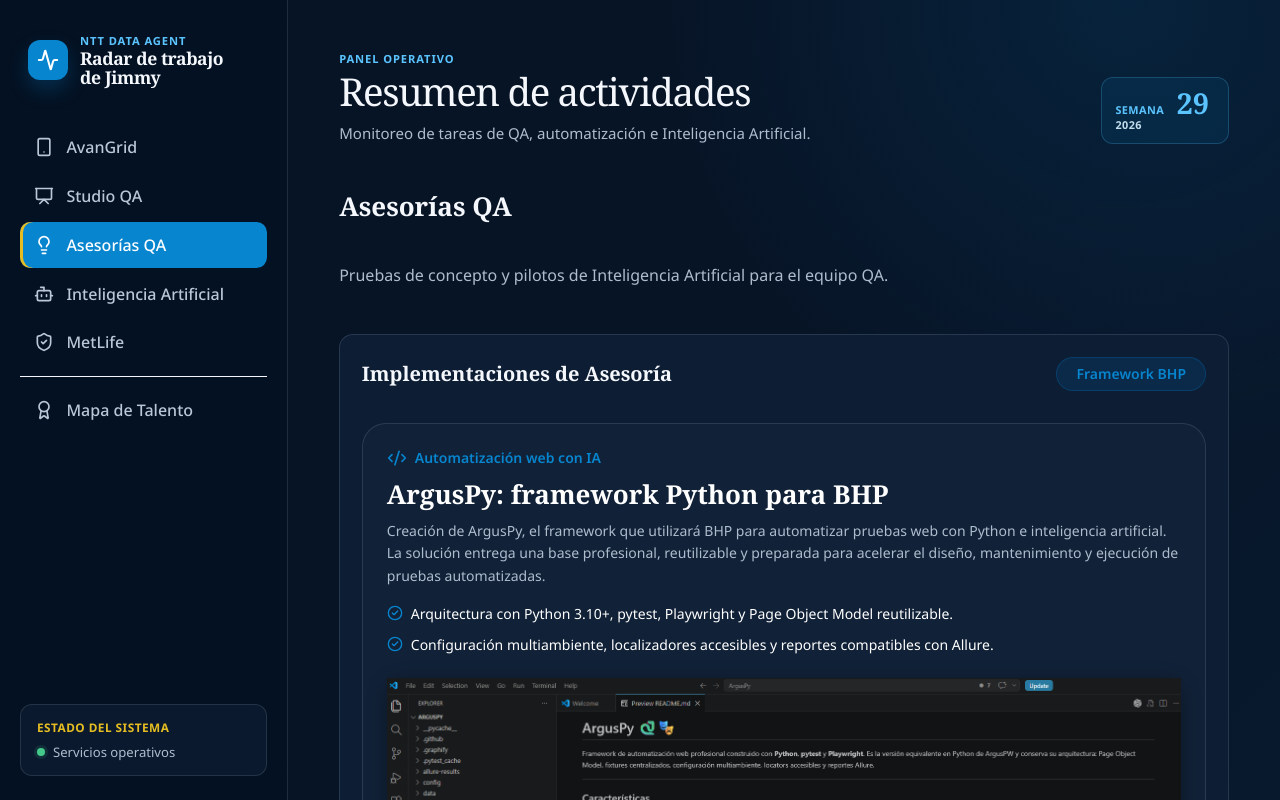
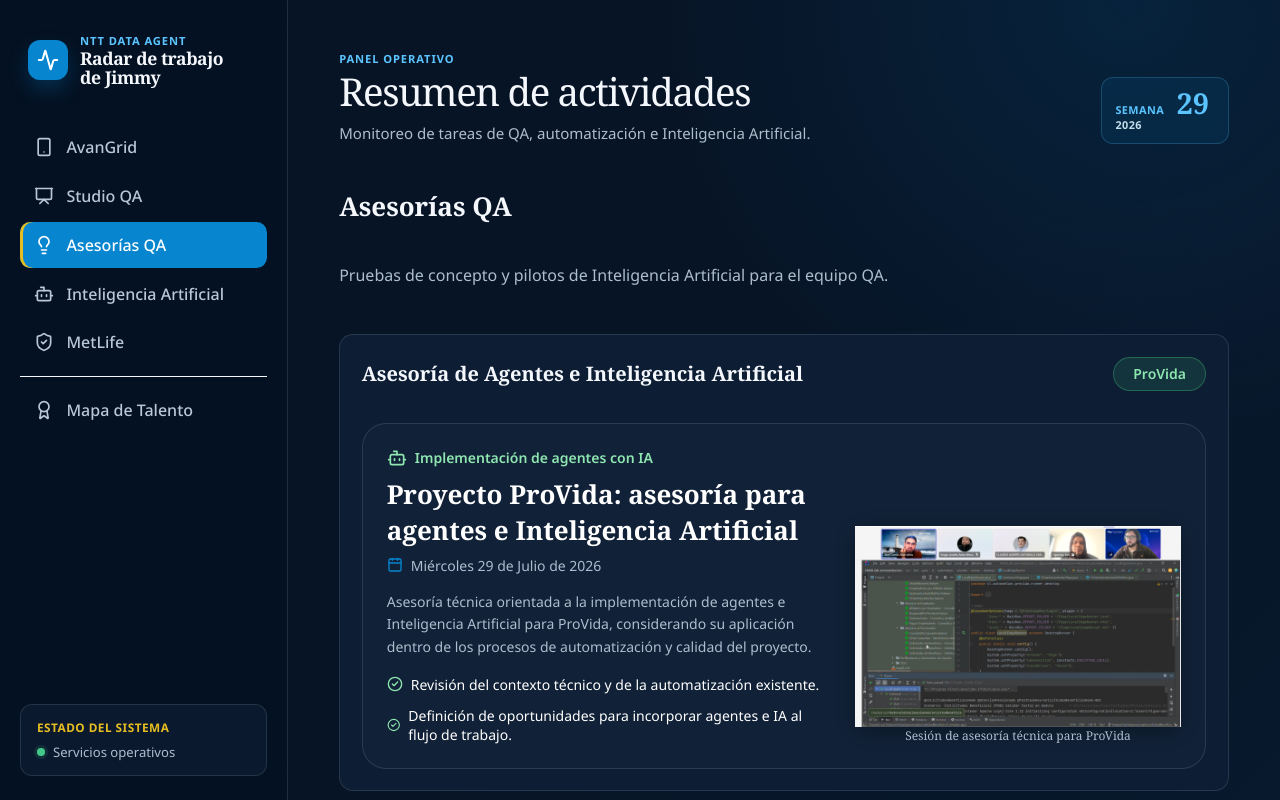
Before and after one commit to TuxMarley/dashboard, a React (Vite) app: page /innovacion in a window 1280 px wide. Shown: the top 800 px of the page. Built offline with nearby package versions, Linux system fonts and the light colour scheme.

Commit message:
feat: add ProVida AI agents consulting

```diff
--- a/src/pages/Innovacion.jsx
+++ b/src/pages/Innovacion.jsx
@@ -1,11 +1,65 @@
 import React from 'react';
-import { Calendar, CheckCircle2, Users, Lightbulb, Clock, AlertTriangle, Code2 } from 'lucide-react';
+import { Bot, Calendar, CheckCircle2, Users, Lightbulb, Clock, AlertTriangle, Code2 } from 'lucide-react';
 
 const Innovacion = () => {
   return (
     <div className="w-full flex-col gap-6">
       <h2 className="text-2xl font-bold mb-4 font-serif">Asesorías QA</h2>
       <p className="text-muted mb-6">Pruebas de concepto y pilotos de Inteligencia Artificial para el equipo QA.</p>
+
+      <div className="glass-card mb-6 flex-col gap-6">
+        <div className="flex justify-between items-center mb-2">
+          <h3 className="font-semibold text-xl">Asesoría de Agentes e Inteligencia Artificial</h3>
+          <div className="pill-tag" style={{ background: 'rgba(74, 222, 128, 0.12)', color: '#8ee6b0', borderColor: 'rgba(74, 222, 128, 0.3)' }}>
+            <span>ProVida</span>
+          </div>
+        </div>
+
+        <div className="p-6 rounded-3xl" style={{ background: 'rgba(255, 255, 255, 0.02)', border: '1px solid var(--glass-border)' }}>
+          <div className="flex gap-6 items-start" style={{ flexWrap: 'wrap-reverse' }}>
+            <div className="flex-col" style={{ flex: '2 1 400px' }}>
+              <div className="flex items-center gap-2 mb-2 text-sm font-semibold" style={{ color: '#8ee6b0' }}>
+                <Bot size={20} />
+                <span>Implementación de agentes con IA</span>
+              </div>
+
+              <h4 className="font-serif font-bold text-2xl text-white mb-2">Proyecto ProVida: asesoría para agentes e Inteligencia Artificial</h4>
+
+              <div className="flex items-center gap-2 text-sm text-muted mb-4">
+                <Calendar size={16} className="text-cyan" />
+                <span>Miércoles 29 de Julio de 2026</span>
+              </div>
+
+              <p className="text-sm text-muted mb-4 leading-relaxed">
+                Asesoría técnica orientada a la implementación de agentes e Inteligencia Artificial para ProVida, considerando su aplicación dentro de los procesos de automatización y calidad del proyecto.
+              </p>
+
+              <div className="flex-col gap-2">
+                <div className="flex items-center gap-2 text-sm text-white">
+                  <CheckCircle2 size={16} style={{ color: '#8ee6b0' }} />
+                  <span>Revisión del contexto técnico y de la automatización existente.</span>
+                </div>
+                <div className="flex items-center gap-2 text-sm text-white mt-1">
+                  <CheckCircle2 size={16} style={{ color: '#8ee6b0' }} />
+                  <span>Definición de oportunidades para incorporar agentes e IA al flujo de trabajo.</span>
+                </div>
+              </div>
+            </div>
+
+            <div className="flex-col items-center" style={{ flex: '1.2 1 300px', minWidth: '280px' }}>
+              <div className="rounded-2xl overflow-hidden border" style={{ borderColor: 'var(--glass-border)', boxShadow: '0 4px 20px rgba(0, 0, 0, 0.3)' }}>
+                <img
+                  src="/provida_agents_consulting.png"
+                  alt="Evidencia de la asesoría para implementación de agentes e inteligencia artificial en ProVida"
+                  className="w-full h-auto object-cover hover:scale-105 transition-transform duration-300"
+                  style={{ display: 'block' }}
+                />
+              </div>
+              <p className="text-xs text-muted text-center mt-2 font-serif italic">Sesión de asesoría técnica para ProVida</p>
+            </div>
+          </div>
+        </div>
+      </div>
 
       <div className="glass-card mb-6 flex-col gap-6">
         <div className="flex justify-between items-center mb-2">
```
Also changed, not shown: public/provida_agents_consulting.png (added).
